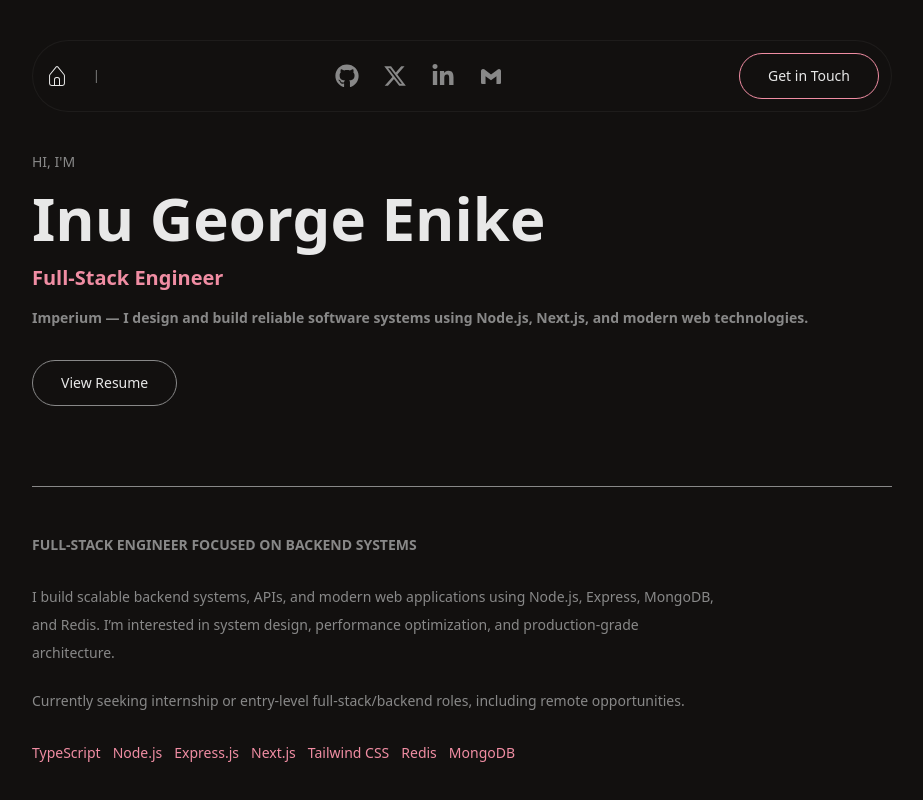
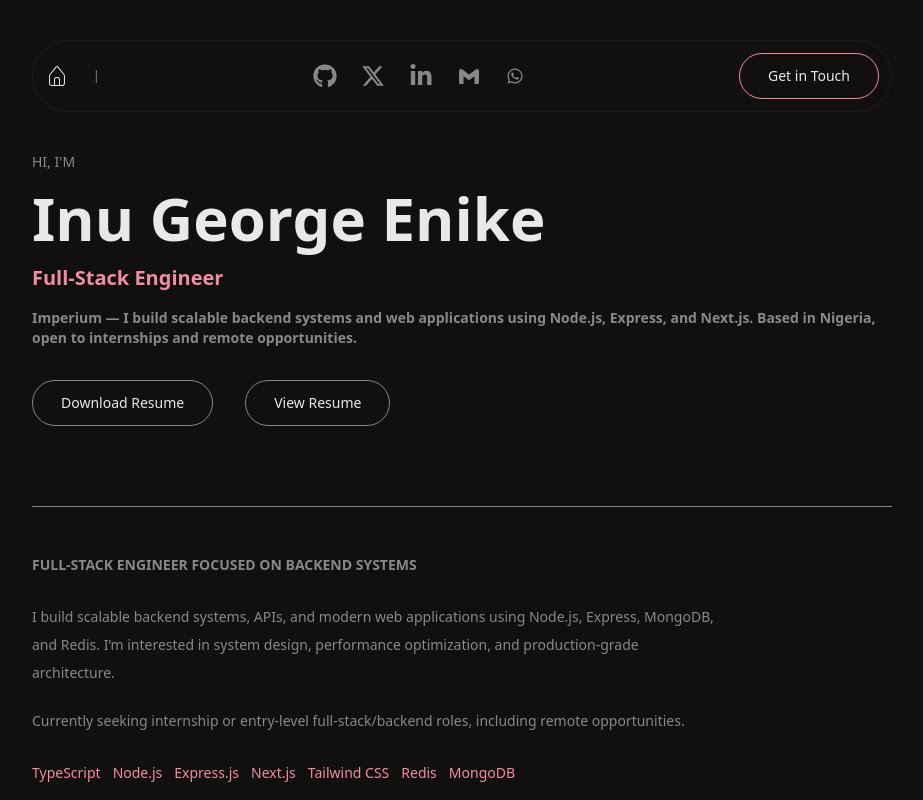
Before and after one commit to inuEnike/portfolio-updated, a Next.js app: page / in a window 1280 px wide. Shown: the top 800 px of the page, without its empty margins (178-1101 px from the left). Built offline with nearby package versions, Linux system fonts and the light colour scheme.

Commit message:
(update): updated ui

```diff
--- a/src/app/page.tsx
+++ b/src/app/page.tsx
@@ -8,7 +8,27 @@ import React from "react";
 export const metadata = {
   title: "Imperium | Full-Stack Engineer - Inu George Enike",
   description:
-    "Full-stack Enginner in Nigeria building scalable backend systems and web applications with Next.js and Node.js.",
+    "Full-stack developer in Nigeria building scalable backend systems and web applications with Next.js and Node.js.",
+
+  keywords: [
+    "Imperium",
+    "Inu George Enike",
+    "Full stack developer Nigeria",
+    "Backend developer Nigeria",
+    "Node.js developer",
+    "Express.js developer",
+    "JavaScript developer",
+    "API developer",
+    "Software engineer Nigeria",
+    "Remote backend developer",
+    "REST API development",
+    "System design",
+    "Redis",
+    "MongoDB",
+    "PostgreSQL",
+    "JWT authentication",
+  ],
+
   icons: {
     icon: [
       { url: "/favicon-32x32.png", sizes: "32x32", type: "image/png" },
@@ -22,15 +42,16 @@ export const metadata = {
       },
     ],
   },
+
   openGraph: {
-    title: "Imperium | Full-Stack Developer",
+    title: "Imperium | Full-Stack Engineer - Inu George Enike",
     description:
       "Imperium (Inu George Enike) builds scalable backend systems and web applications.",
-    url: "https://your-domain.com",
+    url: "https://inugeorge.vercel.app",
     siteName: "Imperium Portfolio",
     images: [
       {
-        url: "/favicon.ico",
+        url: "/og-image.png",
         width: 1200,
         height: 630,
         alt: "Imperium Portfolio",
@@ -48,7 +69,7 @@ const Home = () => {
       <section className="my-10">
         <Header />
         <About />
-        <Projects/>
+        <Projects />
       </section>
     </section>
   );
--- a/src/components/Header.tsx
+++ b/src/components/Header.tsx
@@ -1,3 +1,4 @@
+import Link from "next/link";
 import React from "react";
 
 const Header = () => {
@@ -12,14 +13,26 @@ const Header = () => {
       </h2>
 
       <p className="text-sm text-muted font-semibold">
-        Imperium — I design and build reliable software systems using Node.js,
-        Next.js, and modern web technologies.
+        Imperium — I build scalable backend systems and web applications using
+        Node.js, Express, and Next.js. Based in Nigeria, open to internships and
+        remote opportunities.
       </p>
 
       <div className="flex items-center gap-8 my-4">
-        <button className="border text-sm px-7 py-3 border-muted rounded-full cursor-pointer">
-          View Resume
-        </button>
+        <a href="/INU_GEORGE_ENIKE_CV.pdf" download={true}>
+          <button className="border text-sm px-7 py-3 border-muted rounded-full cursor-pointer">
+            Download Resume
+          </button>
+        </a>
+        <a
+          href="/INU_GEORGE_ENIKE_CV.pdf"
+          target="_blank"
+          rel="noopener noreferrer"
+        >
+          <button className="border text-sm px-7 py-3 border-muted rounded-full cursor-pointer">
+            View Resume
+          </button>
+        </a>
       </div>
       <hr className="my-12 text-muted " />
     </header>
--- a/src/components/nav/MobileNav.tsx
+++ b/src/components/nav/MobileNav.tsx
@@ -3,7 +3,7 @@ import { CiHome } from "react-icons/ci";
 import Link from "next/link";
 import { FaGithub, FaLinkedinIn } from "react-icons/fa";
 import { FaXTwitter } from "react-icons/fa6";
-import { BiLogoGmail } from "react-icons/bi";
+import { BiLogoGmail, BiLogoWhatsapp } from "react-icons/bi";
 
 const MobileNav = () => {
   return (
@@ -27,6 +27,9 @@ const MobileNav = () => {
         <li className="text-xl text-muted">
           <BiLogoGmail />
         </li>
+        <li className="text-xl text-muted">
+          <BiLogoWhatsapp />
+        </li>
       </ul>
     </nav>
   );
--- a/src/components/nav/index.tsx
+++ b/src/components/nav/index.tsx
@@ -1,6 +1,6 @@
 import Link from "next/link";
 import React from "react";
-import { BiLogoGmail } from "react-icons/bi";
+import { BiLogoGmail, BiLogoWhatsapp } from "react-icons/bi";
 import { CiHome } from "react-icons/ci";
 import { FaGithub, FaLinkedinIn } from "react-icons/fa";
 import { FaXTwitter } from "react-icons/fa6";
@@ -28,6 +28,9 @@ const Nav = () => {
           <li className="text-2xl text-muted">
             <BiLogoGmail />
           </li>
+          <li className="text-xl text-muted">
+            <BiLogoWhatsapp />
+          </li>
         </ul>
 
         <button className="border text-sm px-7 py-3 border-accent rounded-full cursor-pointer">
```
Also changed, not shown: 2 other files (tests, documents, lock files or other folders).
